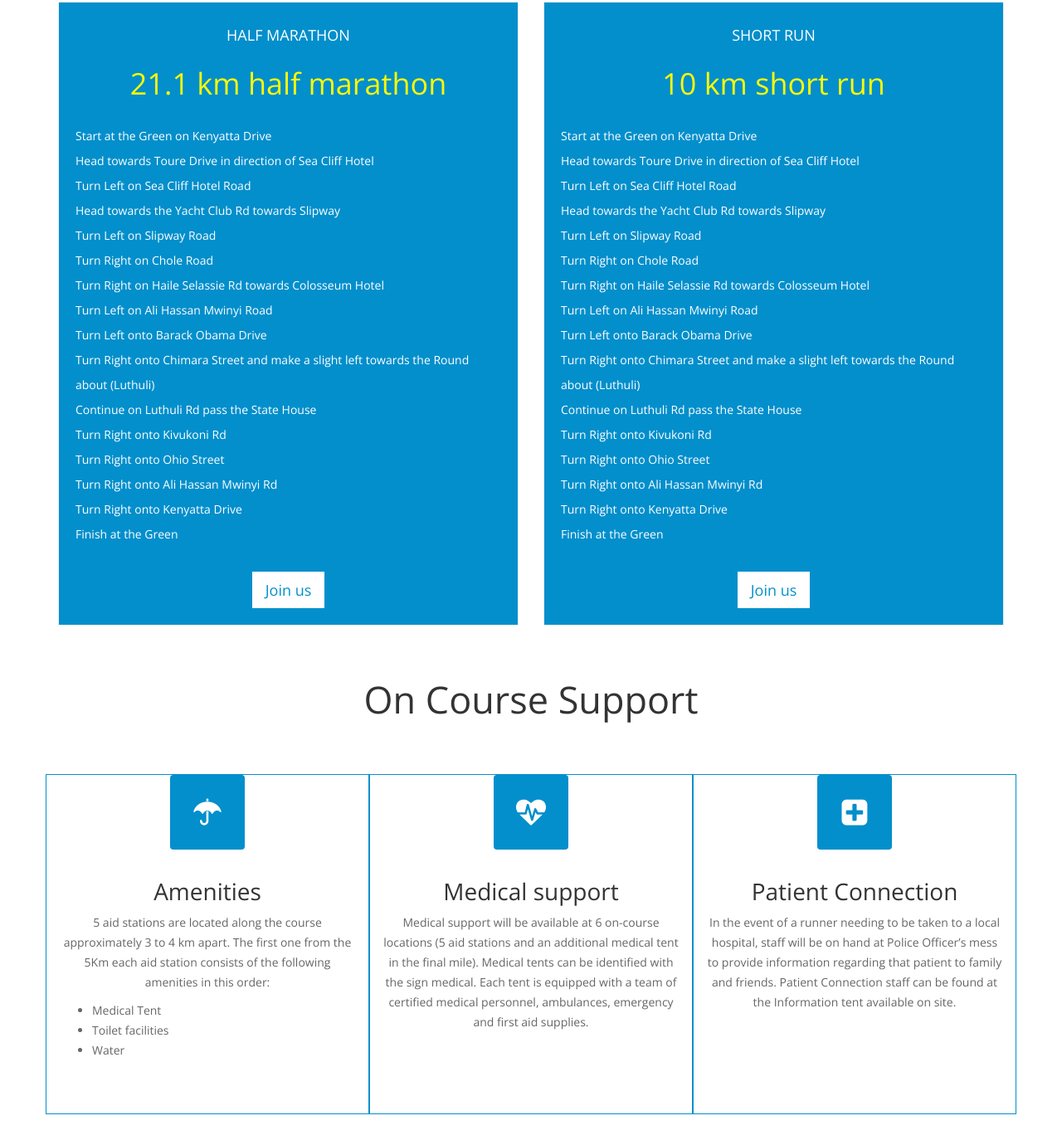
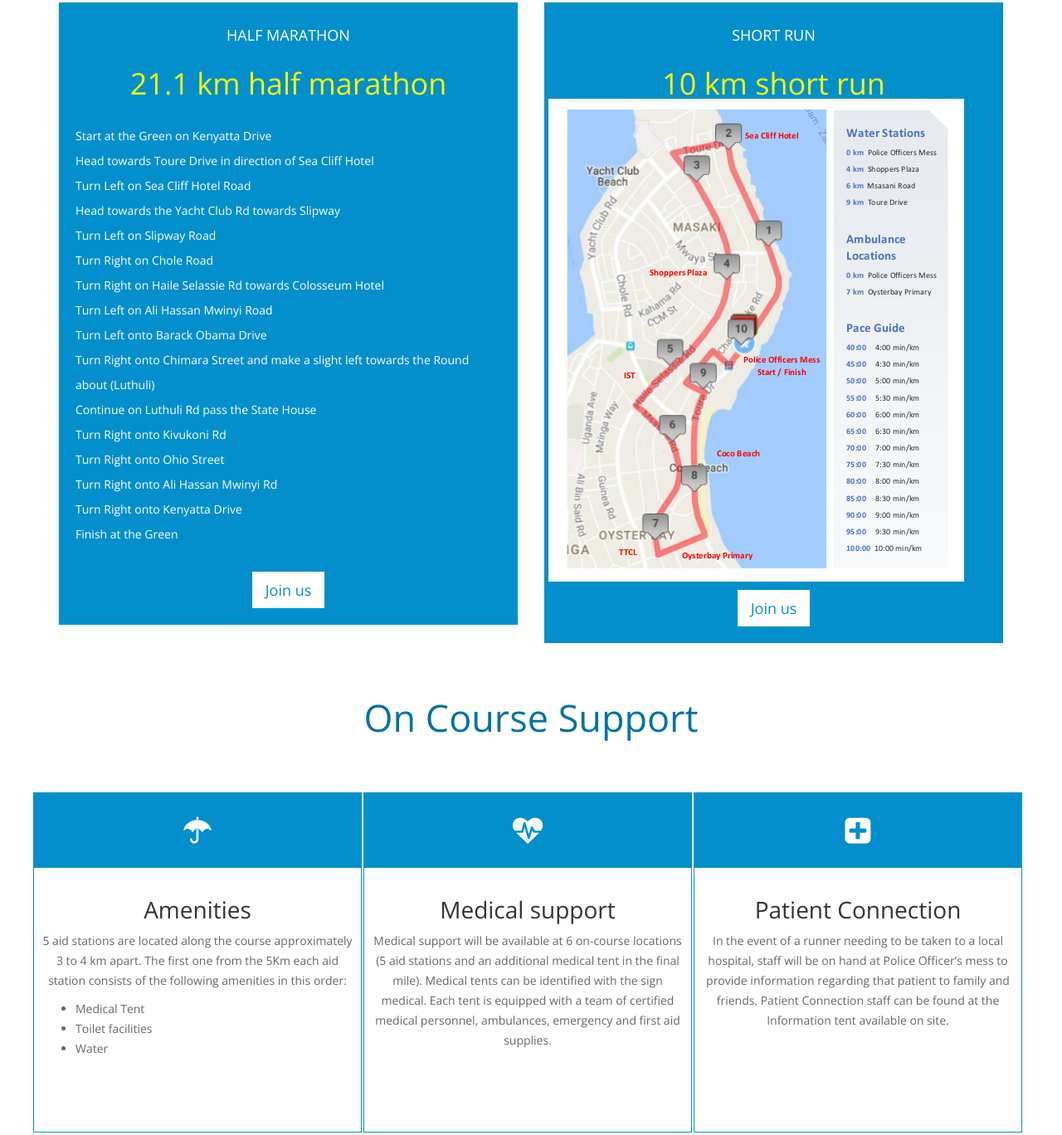
Before and after one commit to brompo/dasanimarathon, a plain HTML site: page index.html in a window 1280 px wide. Shown: the part 1683-3051 px from the top of the page at 83% size. Drawn offline with nearby package versions, Linux system fonts and the light colour scheme.

Commit message:
fixed width changes on smaller screens

```diff
--- a/css/main.css
+++ b/css/main.css
@@ -25,6 +25,7 @@ h1, h2, h3, h4, h5, h6 {
 h2 {
   font-size: 45px;
   margin-bottom: 20px;
+  color:#0273a3;
  /* color:#fefefe;*/
 }
 span.title{
@@ -125,7 +126,13 @@ section {
 #challenges p.main{
  font-size:20px;
 }
-
+.route10km{
+/* background: url(../images/10kmroute.png) no-repeat left;*/
+}
+.routepicture-image{
+ max-width: 100%;
+ margin-bottom: 10px;
+}
 
 .heading {
   /*padding-bottom:90px;*/
@@ -164,7 +171,12 @@ section {
 .onCourseSupport{
  min-height:410px;
  border: 1px solid #028fcc;
+ width:33%;
+ margin-right:2px;
+ padding-right: 0px;
+ padding-left:0px;
 }
+
 
 
 /*************************
@@ -334,13 +346,13 @@ section {
 **************************/
 
 .service-icon {
-  border-radius: 4px;
+  /*border-radius: 4px;*/
   color: #fff;
   display: inline-block;
   font-size: 36px;
   height: 90px;
   line-height: 90px;
-  width: 90px;
+  width: 100%;
   -webkit-transition: background-color 0.2s ease;
   transition: background-color 0.2s ease;
 }
@@ -370,6 +382,10 @@ section {
 .service-info h3 {
   margin-top: 35px;
   font-size:2em;
+}
+.service-info{
+ padding-left:10px;
+ padding-right:10px;
 }
 
 /*************************
@@ -923,7 +939,8 @@ padding-left: 1px;
 }
 
 #contact-us {
-  background-image:url(../images/contact-bg.jpg);
+  /*background-image:url(../images/contact-bg.jpg);*/
+  background-color:#16233a;
   padding-bottom: 90px;
 }
 
--- a/css/responsive.css
+++ b/css/responsive.css
@@ -1,10 +1,18 @@
 /* lg */
 @media (min-width: 1200px) {
+
+ .onCourseSupport{
+  width:33%;
+ }
 
 }
 
 /* md */
 @media (min-width: 992px) and (max-width: 1199px) {
+
+ .onCourseSupport{
+  width:33%;
+ }
 
 }
 
@@ -14,6 +22,12 @@
 		font-size: 12px;
 		padding-right: 10px;
 	}
+
+ .onCourseSupport{
+  width: 33%;
+  display: inline-block;
+ }
+
 	.social-icons ul li {
 		margin-bottom: 10px;
 	}
@@ -37,6 +51,12 @@
 	body {
 		font-size: 14px;
 	}
+
+ .onCourseSupport{
+  width: 90%;
+  display: inline-block;
+ }
+
 	#home-slider .caption h1 {
 		font-size: 40px;
 	}
@@ -103,7 +123,7 @@
 		font-size: 30px;
 		height: 65px;
 		line-height: 62px;
-		width: 65px;
+		/*width: 65px;*/
 	}
 	.our-services .col-sm-4:hover .service-icon:before {
 		height: 90px;
@@ -147,16 +167,17 @@
 	}
 	.price {
 		font-size: 18px;
-		height: 110px;
+		/*height: 110px;*/
 		line-height: 35px;
-		width: 130px;
+		/*width: 130px;*/
+  font-weight: 600;
 	}
 	.single-table ul {
 		margin-top: 22px;
 	}
 	.single-table ul li {
 		font-size: 14px;
-		margin-top: 15px;
+		/*margin-top: 15px;*/
 	}
 	.btn-signup {
 		font-size: 12px;
--- a/index.html
+++ b/index.html
@@ -159,7 +159,7 @@
         <div class="text-center our-services">
            <div class="row">
              <div class="col-sm-6">
-               <div class="single-table featured wow flipInY" data-wow-duration="700ms" data-wow-delay="500ms">
+               <div class="single-table featured wow flipInY 21kmroute" data-wow-duration="700ms" data-wow-delay="500ms">
                  <h3>Half Marathon</h3>
                  <div class="price">
                    21.1 km half marathon
@@ -186,29 +186,16 @@
                </div>
              </div>
              <div class="col-sm-6">
-               <div class="single-table featured wow flipInY" data-wow-duration="700ms" data-wow-delay="800ms">
+               <div class="single-table featured wow flipInY route10km" data-wow-duration="700ms" data-wow-delay="800ms">
                  <h3>Short Run</h3>
                  <div class="price">
                    10 km short run
                  </div>
-                 <ul>
-                    <li>Start at the Green on Kenyatta Drive </li>
-                    <li>Head towards Toure Drive in direction of Sea Cliff Hotel</li>
-                    <li>Turn Left on Sea Cliff Hotel Road</li>
-                    <li>Head towards the Yacht Club Rd towards Slipway</li>
-                    <li>Turn Left on Slipway Road</li>
-                    <li>Turn Right on Chole Road</li>
-                    <li>Turn Right on Haile Selassie Rd towards Colosseum Hotel</li>
-                    <li>Turn Left on Ali Hassan Mwinyi Road</li>
-                    <li>Turn Left onto Barack Obama Drive</li>
-                    <li>Turn Right onto Chimara Street and make a slight left towards the Round about (Luthuli)</li>
-                    <li>Continue on Luthuli Rd pass the State House</li>
-                    <li>Turn Right onto Kivukoni Rd</li>
-                    <li>Turn Right onto Ohio Street</li>
-                    <li>Turn Right onto Ali Hassan Mwinyi Rd</li>
-                    <li>Turn Right onto Kenyatta Drive</li>
-                    <li>Finish at the Green</li>
-                </ul>
+                 <div class="row">
+                  <div class="routepicture km10">
+                   <img class="img-responsive routepicture-image" src="images/route10km2.png" alt="">
+                  </div>
+                  <div class="routeinfo km10">
                  <a href="#" class="btn btn-lg btn-primary">Join us</a>
                </div>
              </div>
```
Also changed, not shown: css/main.js (deleted, +0 -8 lines), images/10kmroute.png (added), images/contact-bg.jpg, images/contact-bg1.jpg (added), images/route10km2.png (added), images/slider/12.jpg (deleted), images/slider/2.jpg (deleted), images/slider/3.jpg (deleted), 1 other file.
